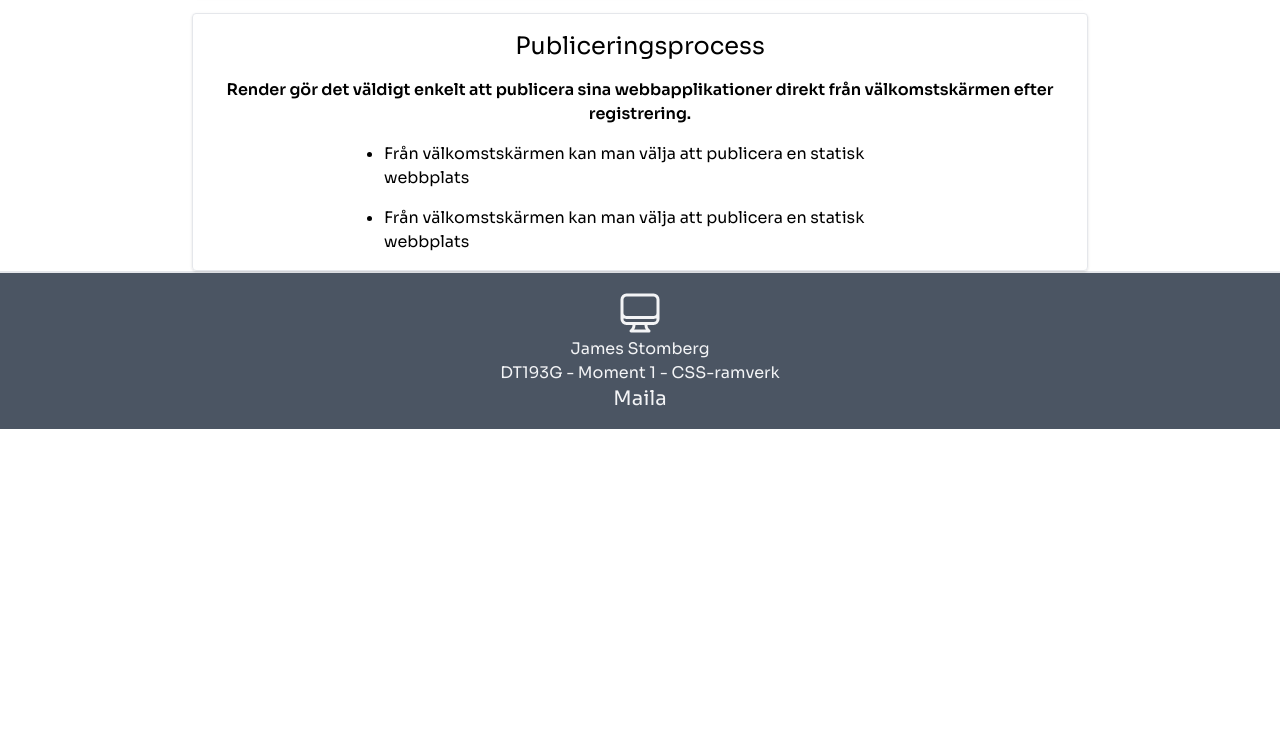
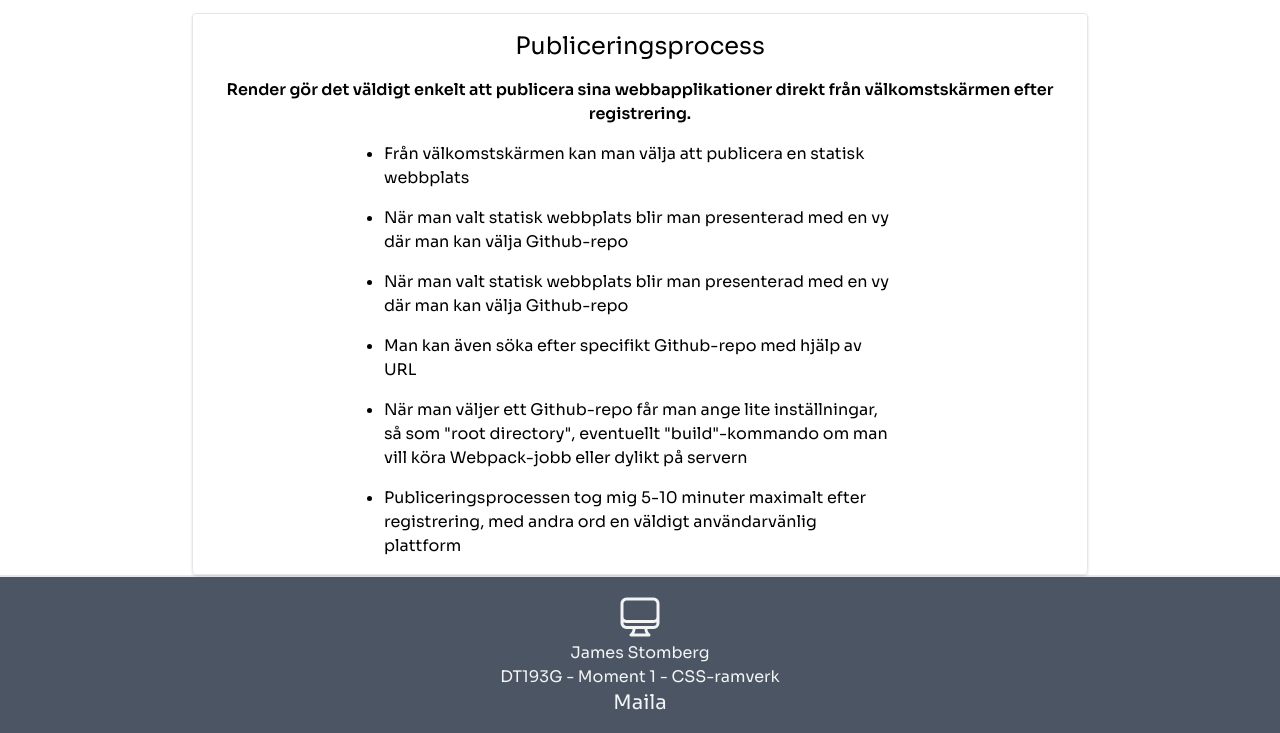
Before and after one commit to jamesstomberg/dt193g-m1, a website: page public/platform.html in a window 1280 px wide. Shown: the part 663-1396 px from the top of the page. Before the commit the page ends 1092 px from the top, so only its background shows below. Drawn offline with Linux system fonts and the light colour scheme.

Commit message:
Updated platform html template.

```diff
--- a/public/platform.html
+++ b/public/platform.html
@@ -91,7 +91,25 @@
                             <p>Från välkomstskärmen kan man välja att publicera en statisk webbplats</p>
                         </li>
                         <li>
-                            <p>Från välkomstskärmen kan man välja att publicera en statisk webbplats</p>
+                            <p>När man valt statisk webbplats blir man presenterad med en vy där man kan välja Github-repo</p>
+                        </li>
+                        <li>
+                            <p>När man valt statisk webbplats blir man presenterad med en vy där man kan välja Github-repo</p>
+                        </li>
+                        <li>
+                            <p>Man kan även söka efter specifikt Github-repo med hjälp av URL</p>
+                        </li>
+                        <li>
+                            <p>
+                                När man väljer ett Github-repo får man ange lite inställningar, så som "root directory",
+                                eventuellt "build"-kommando om man vill köra Webpack-jobb eller dylikt på servern
+                            </p>
+                        </li>
+                        <li>
+                            <p>
+                                Publiceringsprocessen tog mig 5-10 minuter maximalt efter registrering,
+                                med andra ord en väldigt användarvänlig plattform
+                            </p>
                         </li>
                     </ul>
                 </section>
```
